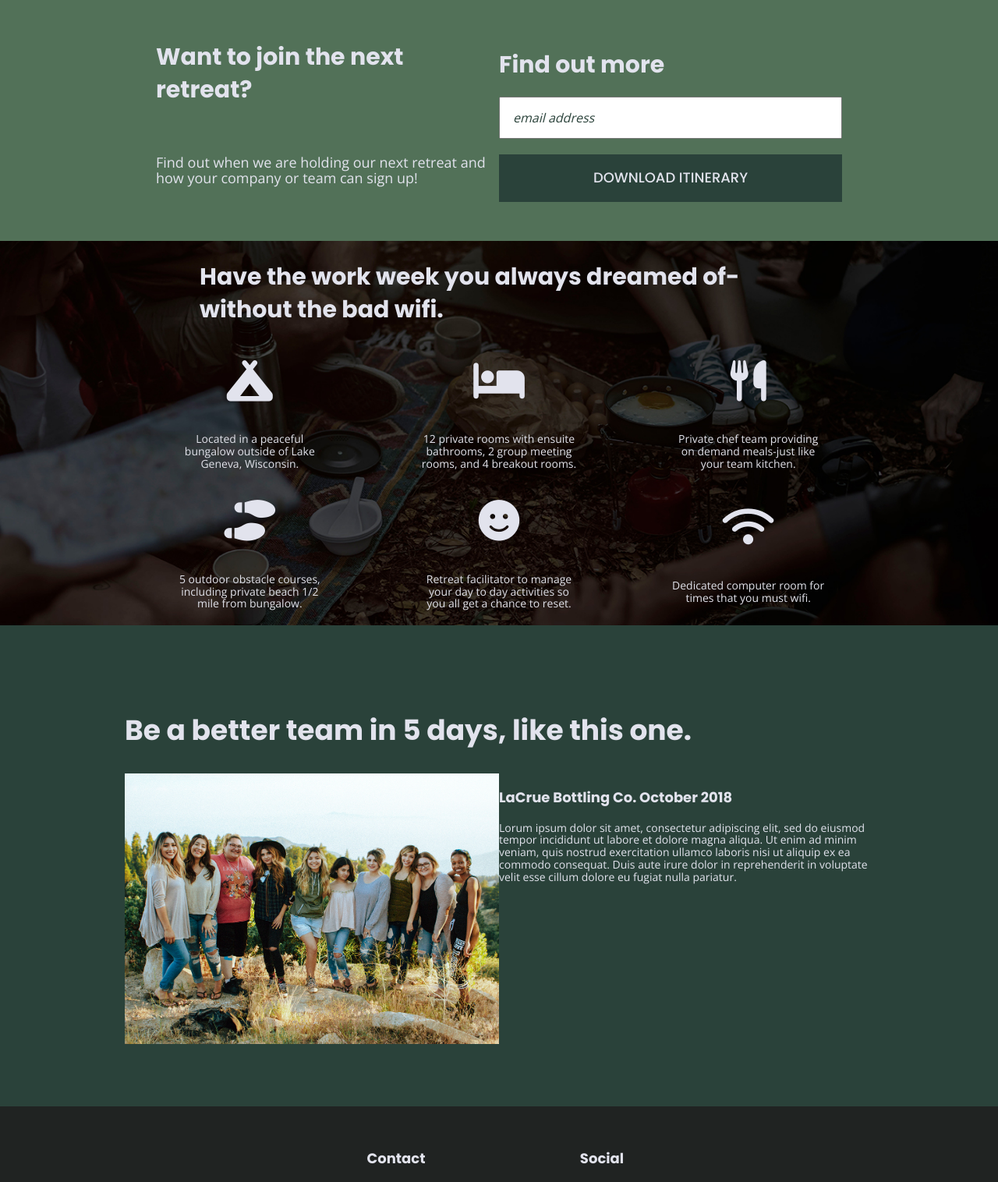
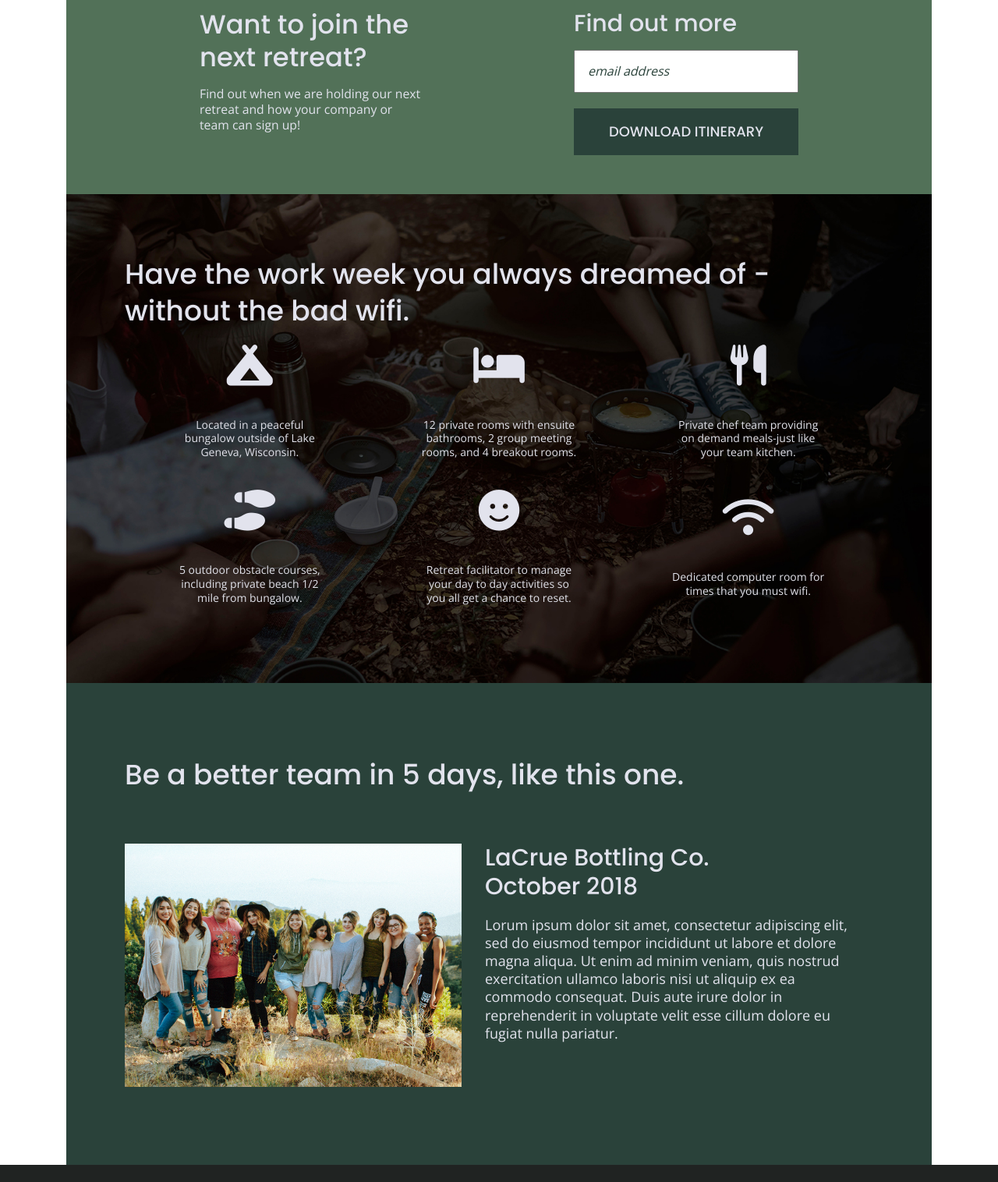
Before and after one commit to e-gunn/unplugged, a website: page index.html in a window 1280 px wide. Shown: the part 690-2206 px from the top of the page at 78% size. Drawn offline with nearby package versions, Linux system fonts and the light colour scheme.

Commit message:
Updated styles

```diff
--- a/css/main.css
+++ b/css/main.css
@@ -117,7 +117,8 @@ h2 {
   color: #e2e3ed;
   font-family: 'Poppins', sans-serif;
   font-size: 1.875em;
-  font-weight: bold;
+  font-weight: 500;
+  margin: 0;
 }
 
 h3,
@@ -125,13 +126,14 @@ h4 {
   color: #e2e3ed;
   font-family: 'Poppins', sans-serif;
   font-size: 1.125em;
-  font-weight: bold;
+  font-weight: 500;
+  margin: 20px 0;
 }
 
 p {
   color: #e2e3ed;
   font-size: 0.875em;
-  line-height: 1.125em;
+  line-height: 1.285;
 }
 
 img {
@@ -236,11 +238,11 @@ aside {
   justify-content: center;
   align-items: center;
   flex-flow: row wrap;
-  padding: 20px 0;
+  padding-bottom: 50px;
 }
 
 aside h3 {
-  margin: 0;
+  margin-bottom: 15px;
 }
 
 aside p {
@@ -255,6 +257,32 @@ aside p {
   width: 100%;
 }
 
+aside .form {
+  margin-top: 30px;
+}
+
+input[type=text] {
+  box-sizing: border-box;
+  width: 100%;
+  color: #2a423a;
+  font-style: italic;
+  padding: 1em;
+}
+
+input[type=button] {
+  width: 100%;
+  padding: 20px 0;
+  margin-top: 20px;
+  background-color: #2a423a;
+  font-family: 'Poppins', Helvetica, Arial, sans-serif;
+  font-weight: 500;
+  font-size: 1.125em;
+  color: #e2e3ed;
+  border: none;
+  text-align: center;
+  text-transform: uppercase;
+}
+
 .features {
   background: url(../img/features.jpg) center no-repeat #333;
   background-size: cover;
@@ -262,6 +290,7 @@ aside p {
   justify-content: center;
   align-items: center;
   flex-flow: row wrap;
+  padding: 30px 0;
 }
 
 .features p {
@@ -294,6 +323,12 @@ aside p {
   justify-content: center;
   align-items: center;
   flex-flow: row wrap;
+  padding: 40px 0;
+}
+
+.reviews h2 {
+  margin-bottom: 40px;
+  line-height: 1;
 }
 
 .reviews figure {
@@ -302,18 +337,6 @@ aside p {
   justify-content: center;
   align-items: center;
   flex-flow: row wrap;
-}
-
-.reviews-img {
-  width: 100%;
-}
-
-.reviews-description {
-  width: 100%;
-}
-
-h3 {
-  width: 100%;
 }
 
 /* ------------------------ Footer Section ---------------------------------- */
@@ -374,6 +397,10 @@ footer .social-icons {
   width: 33.3%;
 }
 
+footer .copyright {
+  margin: 20px 0;
+}
+
 /* ----------------------- About Page --------------------------------------- */
 
 .mission {
@@ -425,33 +452,6 @@ footer .social-icons {
   flex-flow: row wrap;
 }
 
-/* ---------------------- Input Info ---------------------------------------- */
-
-aside .form {
-  margin-top: 30px;
-}
-
-input[type=text] {
-  box-sizing: border-box;
-  width: 100%;
-  color: #2a423a;
-  font-style: italic;
-  padding: 1em;
-}
-
-input[type=button] {
-  width: 100%;
-  padding: 20px 0;
-  margin-top: 20px;
-  background-color: #2a423a;
-  font-family: 'Poppins', Helvetica, Arial, sans-serif;
-  font-weight: 500;
-  font-size: 1.125em;
-  color: #e2e3ed;
-  border: none;
-  text-align: center;
-  text-transform: uppercase;
-}
 
 /* ==========================================================================
    Helper classes
@@ -550,14 +550,25 @@ input[type=button] {
     max-width: 648px;
   }
 
+  h2 {
+    font-size: 2.25em;
+    line-height: 1.3;
+  }
+
+  h3 {
+    font-size: 1.5em;
+    line-height: 1.25em;
+  }
+
 /* HEADER */
 
   header {
-    padding: 25px 60px;
-    width: 100%;
+    justify-content: space-around;
+    padding: 33px 0;
   }
 
   header .content-wrapper {
+    justify-content: space-between;
     width: 100%;
   }
 
@@ -612,13 +623,13 @@ input[type=button] {
   aside .content-wrapper {
     display: flex;
     justify-content: space-between;
+    align-items: center;
     flex-flow: row wrap;
-    margin: 50px;
+    margin-bottom: 50px;
   }
 
   aside h3 {
     font-size: 1.5em;
-    margin-bottom: 20px;
   }
 
   aside p {
@@ -630,13 +641,11 @@ input[type=button] {
     justify-content: center;
     align-items: center;
     flex-flow: row wrap;
-    padding: 0;
     margin: 0;
     width: 40%;
   }
 
   .form {
-    padding: 0;
     margin: 0;
     width: 40%;
   }
@@ -649,6 +658,7 @@ input[type=button] {
     align-items: center;
     flex-flow: row wrap;
     flex-basis: auto;
+    padding: 50px 0;
   }
 
   .features-item {
@@ -659,6 +669,10 @@ input[type=button] {
 
 /* REVIEWS */
 
+  .reviews {
+    padding: 100px 0;
+  }
+
   .reviews article {
     display: flex;
     justify-content: flex-start;
@@ -666,32 +680,34 @@ input[type=button] {
   }
 
   .reviews h2 {
-    justify-content: flex-start;
-    padding-right: 200px;
+    margin-bottom: 20px;
+    width: 85%;
   }
 
   .reviews figure {
+    width: 45%;
+  }
+
+  .reviews-description {
+    padding-left: 10px;
     width: 50%;
   }
 
-  .reviews-img {
-    width: 100%;
-  }
-
-  .reviews-description {
-    width: 50%;
+  .reviews h3 {
+    margin: 0;
   }
 
 /* FOOTER */
 
-  footer {
+  footer .content-wrapper {
     width: 100%;
   }
 
-  .footer-content {
+  footer .footer-content {
     display: flex;
-    justify-content: center;
+    justify-content: space-around;
     align-items: center;
+    margin: 100px 0;
   }
 
   .contact {
@@ -702,8 +718,9 @@ input[type=button] {
     width: 50%;
   }
 
-  .faq-content {
-    flex-basis: auto;
+  footer h4 {
+    font-size: 1.5em;
+    margin-bottom: 40px 0;
   }
 
 /* ABOUT PAGE */
@@ -770,9 +787,19 @@ input[type=button] {
 @media only screen and (min-width: 1200px) {
   /* desktop styles here */
 
-  .content-wrapper {
-    max-width: 960px;
+/* GENERAL STYLES */
+
+.content-wrapper {
+  max-width: 960px;
+}
+
+/* HEADER */
+
+  header {
+    padding: 15px 0;
   }
+
+/* MAIN STYLES */
 
   .hero-area {
     background: url(../img/hero-desktop.jpg) center no-repeat #333;
@@ -781,36 +808,35 @@ input[type=button] {
     justify-content: flex-start;
     flex-flow: row wrap;
     min-height: 500px;
+    margin: 0 auto;
   }
 
   .hero-area h1 {
     font-size: 3.75em;
-    padding: 0 60px;
-    margin: 0;
+    margin: 0 60px;
     width: 80%;
   }
 
   aside .content-wrapper {
-    padding: 0 150px;
+    justify-content: space-around;
+    padding: 0 75px;
   }
 
   aside h3 {
     font-size: 1.875em;
   }
 
-  aside p {
+  .form-description {
     font-size: 1.125em;
-  }
-
-  .form-description {
-    width: 50%;
+    width: 30%;
   }
 
   .form {
-    width: 50%;
+    width: 30%;
   }
 
   .features h2 {
+    font-size:
     width: 80%;
   }
 
@@ -818,16 +844,27 @@ input[type=button] {
     width: 33.3%;
   }
 
-  .footer-content {
-    justify-content: space-between;
-  }
-
-  .reviews {
-    padding: 80px;
+  .reviews-description {
+    padding-left: 30px;
   }
 
   .reviews h2 {
     font-size: 2.25em;
+    padding-bottom: 50px;
+  }
+
+  .reviews h3 {
+    font-size: 1.875em;
+  }
+
+  .reviews p {
+    font-size: 1.125em;
+  }
+
+/* FOOTER */
+
+  .footer-content {
+    justify-content: space-between;
   }
 
   footer .contact h4 {
--- a/index.html
+++ b/index.html
@@ -71,7 +71,7 @@
       </aside>
       <section class="features">
         <div class="content-wrapper">
-          <h2>Have the work week you always dreamed of- without the bad wifi.</h2>
+          <h2>Have the work week you always dreamed of - without the bad wifi.</h2>
           <article class="features-item">
             <p class="fontawesome-icon">
               <i class="fas fa-campground"></i>
@@ -118,7 +118,7 @@
               <img src="img/reviews.jpg" alt="LaCrue Work Team" class="reviews-img">
             </figure>
             <div class="reviews-description">
-              <h3>LaCrue Bottling Co. October 2018</h3>
+              <h3>LaCrue Bottling Co.<br>October 2018</h3>
               <p>Lorum ipsum dolor sit amet, consectetur adipiscing elit, sed do eiusmod tempor incididunt ut labore et dolore magna aliqua. Ut enim ad minim veniam, quis nostrud exercitation ullamco laboris nisi ut aliquip ex ea commodo consequat. Duis aute irure dolor in reprehenderit in voluptate velit esse cillum dolore eu fugiat nulla pariatur.</p>
             </div>
           </article>
```
